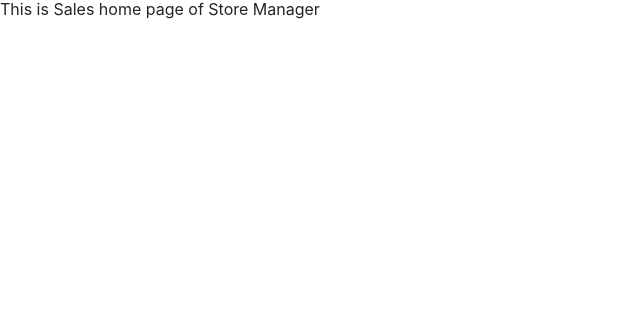
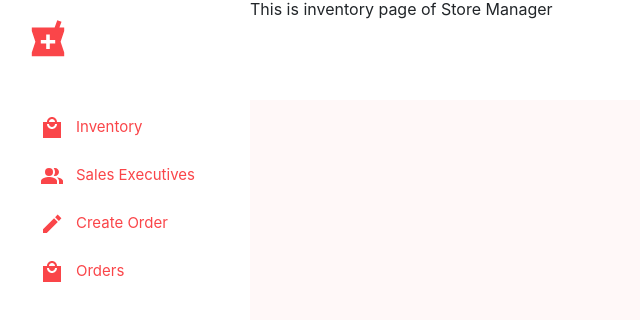
Before and after one commit to Uchchash346/Store-Management-System, a React (Create React App) app: page /storeHome in a window 1280 px wide. Shown: the top 320 px of the page, without its empty margins (0-640 px from the left). Built offline with nearby package versions, Linux system fonts and the light colour scheme.

Commit message:
Inventory Navbar setup

```diff
--- a/src/App.css
+++ b/src/App.css
@@ -1,4 +1,4 @@
-.App {
+/* .App {
   text-align: center;
 }
 
@@ -35,4 +35,4 @@
   to {
     transform: rotate(360deg);
   }
-}
+} */
--- /dev/null
+++ b/src/components/Store Manager/Inventory/InventoryNavbar.js
@@ -0,0 +1,100 @@
+import React, { useState } from 'react';
+import './InventoryNavbar.css'
+import { NavLink } from 'react-bootstrap';
+import LocalMallSharpIcon from '@mui/icons-material/LocalMallSharp';
+import EditSharpIcon from '@mui/icons-material/EditSharp';
+import LocalPharmacySharpIcon from '@mui/icons-material/LocalPharmacySharp';
+import PeopleAltIcon from '@mui/icons-material/PeopleAlt';
+import SalesExecutives from '../Sales Executives/SalesExecutives';
+import Inventory from '../Inventory/Inventory';
+import CreateOrders from '../Create Orders/CreateOrders'
+import Orders from '../Orders/Orders'
+// import CreateOrder from '../CreateOrder/CreateOrder';
+// import OrderHistory from '../OrderHistory/OrderHistory';
+
+const InventoryNavbar = () => {
+
+    const [inventory, setInventory] = useState(true);
+
+    const handleInventory = () => {
+        setInventory(true);
+    }
+
+    const handleSalesExecutives = () => {
+        setInventory(false);
+    }
+    const handleCreateOrder = () => {
+        setInventory(false);
+    }
+    const handleOrders = () => {
+        setInventory(false);
+    }
+
+    return (
+        <div style={{ background: '#fff8f8', minHeight: '150vh' }} className="sales-main-area">
+            <div className='d-flex mb-5' >
+                <div style={{ background: '#FFFFFF', minHeight: '130vh', minWidth: '250px' }} className='pr-5'>
+                    <NavLink id="company-tag" to="/home" className='brand-img ' style={{ textDecoration: 'none' }}>
+                        <span>
+                            <LocalPharmacySharpIcon style={{ transform: "scale(1.8)", color: '#fa4549', marginTop: "20px", marginLeft: "20px" }} />
+                        </span>
+
+                    </NavLink>
+                    <div className='container mt-2 ml-3'>
+                        <NavLink onClick={handleInventory} className=" pt-5" style={{ textDecoration: 'none', color: "#fa4549", fontSize: '15px' }}>
+                            <LocalMallSharpIcon />
+                            <span className="pl-3">Inventory</span>
+                        </NavLink>
+                    </div>
+                    <div className='container mt-2 ml-3'>
+                        <NavLink onClick={handleSalesExecutives} className="pt-2" style={{ textDecoration: 'none', color: "#fa4549", fontSize: '15px' }}>
+                            <PeopleAltIcon />
+                            <span className="pl-3">Sales Executives</span>
+                        </NavLink>
+                    </div>
+                    <div className='container mt-2 ml-3'>
+                        <NavLink onClick={handleCreateOrder} className="pt-2" style={{ textDecoration: 'none', color: "#fa4549", fontSize: '15px' }}>
+                            <EditSharpIcon />
+                            <span className="pl-3">Create Order</span>
+                        </NavLink>
+                    </div>
+                    <div className='container mt-2 ml-3'>
+                        <NavLink onClick={handleOrders} className="pt-2" style={{ textDecoration: 'none', color: "#fa4549", fontSize: '15px' }}>
+                            <LocalMallSharpIcon />
+                            <span className="pl-3">Orders</span>
+                        </NavLink>
+                    </div>
+
+                </div>
+
+                <div style={{ width: '100%', height: '100px', background: '#FFFFFF' }}>
+                    {
+                        inventory ?
+                            <Inventory /> :
+                            <SalesExecutives />?
+                            <CreateOrders />:
+                        <Orders />
+
+                    }
+                    {/* {
+                        inventory ?
+                        <SalesExecutives />:
+                        <CreateOrders />
+                    } */}
+                    {/* {
+                        inventory ?
+                            // <Inventory /> :
+                            // <SalesExecutives />
+                        <CreateOrders />:
+                        <Orders />
+
+                    } */}
+                </div>
+            </div>
+            <div>
+            </div>
+        </div>
+    );
+};
+
+export default InventoryNavbar;
--- a/src/components/Store Manager/StoreHomePage.js
+++ b/src/components/Store Manager/StoreHomePage.js
@@ -1,10 +1,11 @@
 import React from 'react';
+import InventoryNavbar from './Inventory/InventoryNavbar';
 import './StoreHomePage.css';
 
 const StoreHomePage = () => {
     return (
         <>
-            <h1>This is Sales home page of Store Manager</h1>
+            <InventoryNavbar />
         </>
     );
 };
```
Also changed, not shown: src/components/Store Manager/Inventory/InventoryNavbar.css (added).
